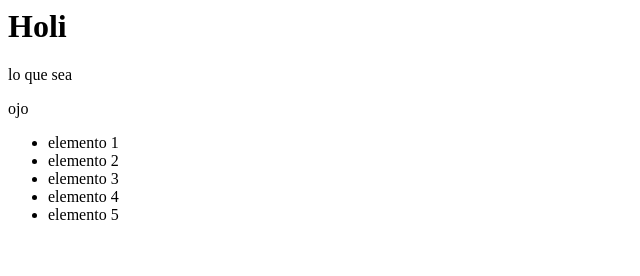
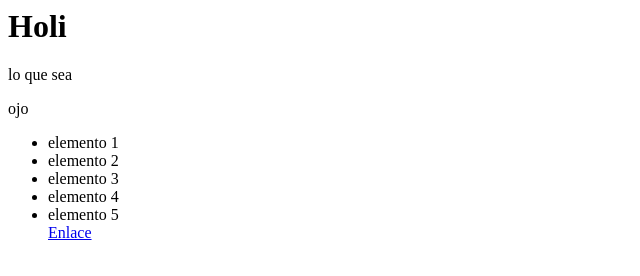
Before and after one commit to QingHua89/80688, a plain HTML site: page index.html in a window 1280 px wide. Shown: the full height of the page, 0-640 px from the left. Drawn offline with Linux system fonts and the light colour scheme.

Commit message:
Otro cambio

```diff
--- a/index.html
+++ b/index.html
@@ -12,6 +12,7 @@
       <li>elemento 3</li>
       <li>elemento 4</li>
       <li>elemento 5</li>
+      <a href="cdv.html">Enlace</a>
     </ul>
   </body>
 </html>
```
